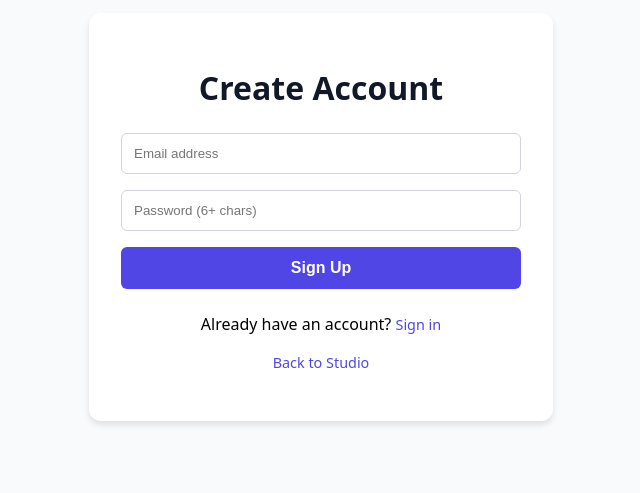
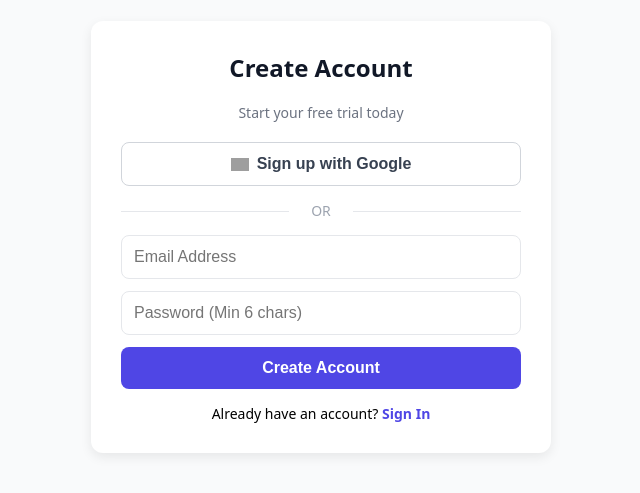
Before and after one commit to mgt581/running-basic-photo-app, a plain HTML site: page signup.html in a window 1280 px wide. Shown: the part 183-676 px from the top of the page, without its empty margins (319-959 px from the left). Drawn offline with Linux system fonts and the light colour scheme; grey boxes are pictures that could not be loaded.

Commit message:
Update signup.html

```diff
--- a/signup.html
+++ b/signup.html
@@ -1,64 +1,87 @@
 <!DOCTYPE html>
 <html lang="en">
 <head>
-  <meta charset="UTF-8">
+  <meta charset="utf-8">
   <meta name="viewport" content="width=device-width, initial-scale=1">
-  <title>Sign Up</title>
+  <title>Create Account • AI Photo Studio</title>
   <style>
-    body { font-family: system-ui, sans-serif; background: #f9fafb; display: flex; align-items: center; justify-content: center; height: 100vh; margin: 0; }
-    .card { background: white; padding: 2rem; border-radius: 12px; box-shadow: 0 4px 6px rgba(0,0,0,0.1); width: 100%; max-width: 400px; text-align: center; }
-    h1 { margin-bottom: 1.5rem; color: #111827; }
-    input { width: 100%; padding: 12px; margin-bottom: 1rem; border: 1px solid #d1d5db; border-radius: 6px; box-sizing: border-box; }
-    .btn { width: 100%; padding: 12px; border-radius: 6px; border: none; font-weight: bold; cursor: pointer; margin-bottom: 0.5rem; font-size: 1rem; background: #4f46e5; color: white; }
-    .link { color: #4f46e5; text-decoration: none; font-size: 0.9rem; }
-    .error { color: #dc2626; font-size: 0.875rem; margin-bottom: 1rem; display: none; }
+    body { margin:0; font-family:system-ui,-apple-system,sans-serif; background:#f9fafb; padding:20px; display:flex; justify-content:center; align-items:center; min-height:100vh; }
+    .box { width:100%; max-width:400px; background:white; padding:30px; border-radius:12px; box-shadow:0 4px 12px rgba(0,0,0,0.08); text-align:center; }
+    h2 { margin-top:0; color:#111827; }
+    input { width:100%; padding:12px; margin-bottom:12px; border:1px solid #e5e7eb; border-radius:8px; box-sizing:border-box; font-size:16px; }
+
+    .btn { width:100%; padding:12px; border:0; border-radius:8px; cursor:pointer; font-size:16px; font-weight:600; margin-bottom:12px; display:flex; align-items:center; justify-content:center; }
+    .btn-primary { background:#4f46e5; color:white; }
+    .btn-primary:hover { background:#4338ca; }
+
+    .btn-google { background:white; color:#374151; border:1px solid #d1d5db; }
+    .btn-google:hover { background:#f9fafb; }
+
+    .or { margin: 15px 0; color:#9ca3af; font-size:14px; position: relative; }
+    .or::before, .or::after { content: ""; display: block; height: 1px; background: #e5e7eb; position: absolute; top: 50%; width: 42%; }
+    .or::before { left: 0; }
+    .or::after { right: 0; }
+
+    .links { font-size:14px; margin-top:15px; }
+    .link { color:#4f46e5; text-decoration:none; font-weight:600; cursor:pointer; }
+    .link:hover { text-decoration:underline; }
   </style>
 </head>
 <body>
-  <div class="card">
-    <h1>Create Account</h1>
-    <p class="error" id="errorMsg"></p>
-    <input type="email" id="email" placeholder="Email address" />
-    <input type="password" id="password" placeholder="Password (6+ chars)" />
-    <button class="btn" id="btnSignup">Sign Up</button>
-    <p>Already have an account? <a href="signin.html" class="link">Sign in</a></p>
-    <p><a href="index.html" class="link">Back to Studio</a></p>
+
+  <div class="box">
+    <h2>Create Account</h2>
+    <p style="color:#6b7280; font-size:14px; margin-bottom:20px;">Start your free trial today</p>
+
+    <button class="btn btn-google" onclick="googleLogin()">
+      <img src="https://upload.wikimedia.org/wikipedia/commons/5/53/Google_%22G%22_Logo.svg" width="18" style="margin-right:8px;">
+      Sign up with Google
+    </button>
+
+    <div class="or">OR</div>
+
+    <input type="email" id="email" placeholder="Email Address" required>
+    <input type="password" id="password" placeholder="Password (Min 6 chars)" required>
+
+    <button class="btn btn-primary" onclick="signUp()">Create Account</button>
+
+    <div class="links">
+      Already have an account? <a href="signin.html" class="link">Sign In</a>
+    </div>
   </div>
 
   <script src="https://www.gstatic.com/firebasejs/9.23.0/firebase-app-compat.js"></script>
   <script src="https://www.gstatic.com/firebasejs/9.23.0/firebase-auth-compat.js"></script>
-  <script src="https://www.gstatic.com/firebasejs/9.23.0/firebase-firestore-compat.js"></script>
   <script>
-    // ✅ NEW KEYS UPDATED HERE
     const firebaseConfig = {
       apiKey: "AIzaSyCM6r66kW9xkBA5rgVcz4sP57N2v2BMbkg",
       authDomain: "ai-photo-studio-24354.firebaseapp.com",
       projectId: "ai-photo-studio-24354",
-      storageBucket: "ai-photo-studio-24354.firebasestorage.app",
+      storageBucket: "ai-photo-studio-24354.appspot.com",
       messagingSenderId: "411346648650",
-      appId: "1:411346648650:web:aefd1b26027ed5e8fab0b3",
-      measurementId: "G-8TXC63YKPD"
+      appId: "1:411346648650:web:5ecd86ffecd05472fab0b3",
+      measurementId: "G-R3G160W8BQ"
     };
     firebase.initializeApp(firebaseConfig);
     const auth = firebase.auth();
-    const db = firebase.firestore();
 
-    document.getElementById('btnSignup').onclick = () => {
+    function signUp() {
       const e = document.getElementById('email').value;
       const p = document.getElementById('password').value;
+      if (!e || !p) return alert("Please enter email and password");
+
       auth.createUserWithEmailAndPassword(e, p)
-        .then(async (cred) => {
-          await db.collection('users').doc(cred.user.uid).set({
-             email: e, isPro: false, tier: 'free',
-             createdAt: firebase.firestore.FieldValue.serverTimestamp()
-          });
-          window.location.href = "index.html";
-        })
-        .catch(err => {
-          document.getElementById('errorMsg').textContent = err.message;
-          document.getElementById('errorMsg').style.display = 'block';
-        });
-    };
+        .then(() => window.location.href = "/")
+        .catch(err => alert("Error: " + err.message));
+    }
+
+    function googleLogin() {
+      const provider = new firebase.auth.GoogleAuthProvider();
+      auth.signInWithPopup(provider)
+        .then(() => window.location.href = "/")
+        .catch(err => alert("Error: " + err.message));
+    }
   </script>
+
 </body>
 </html>
```
